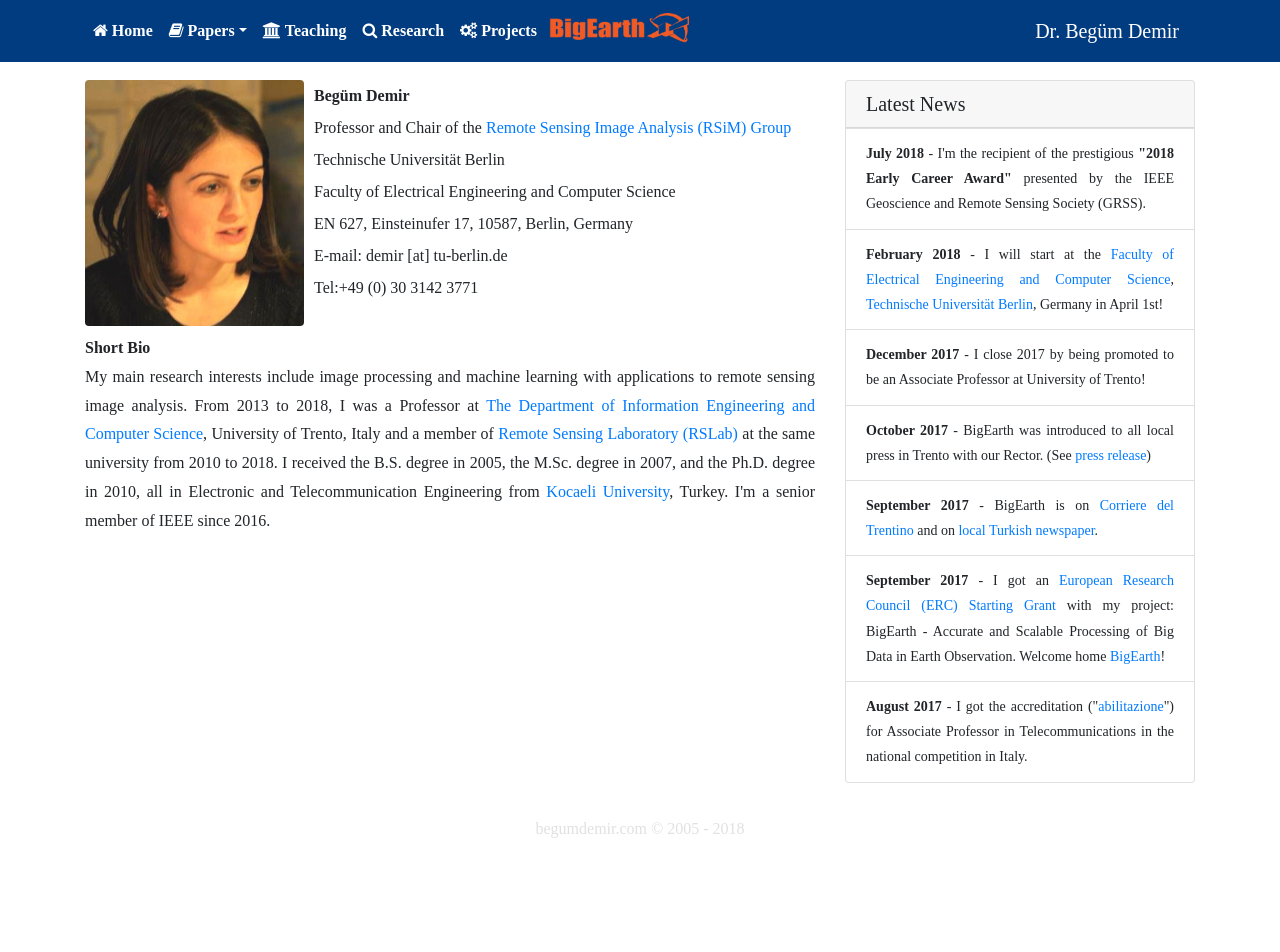
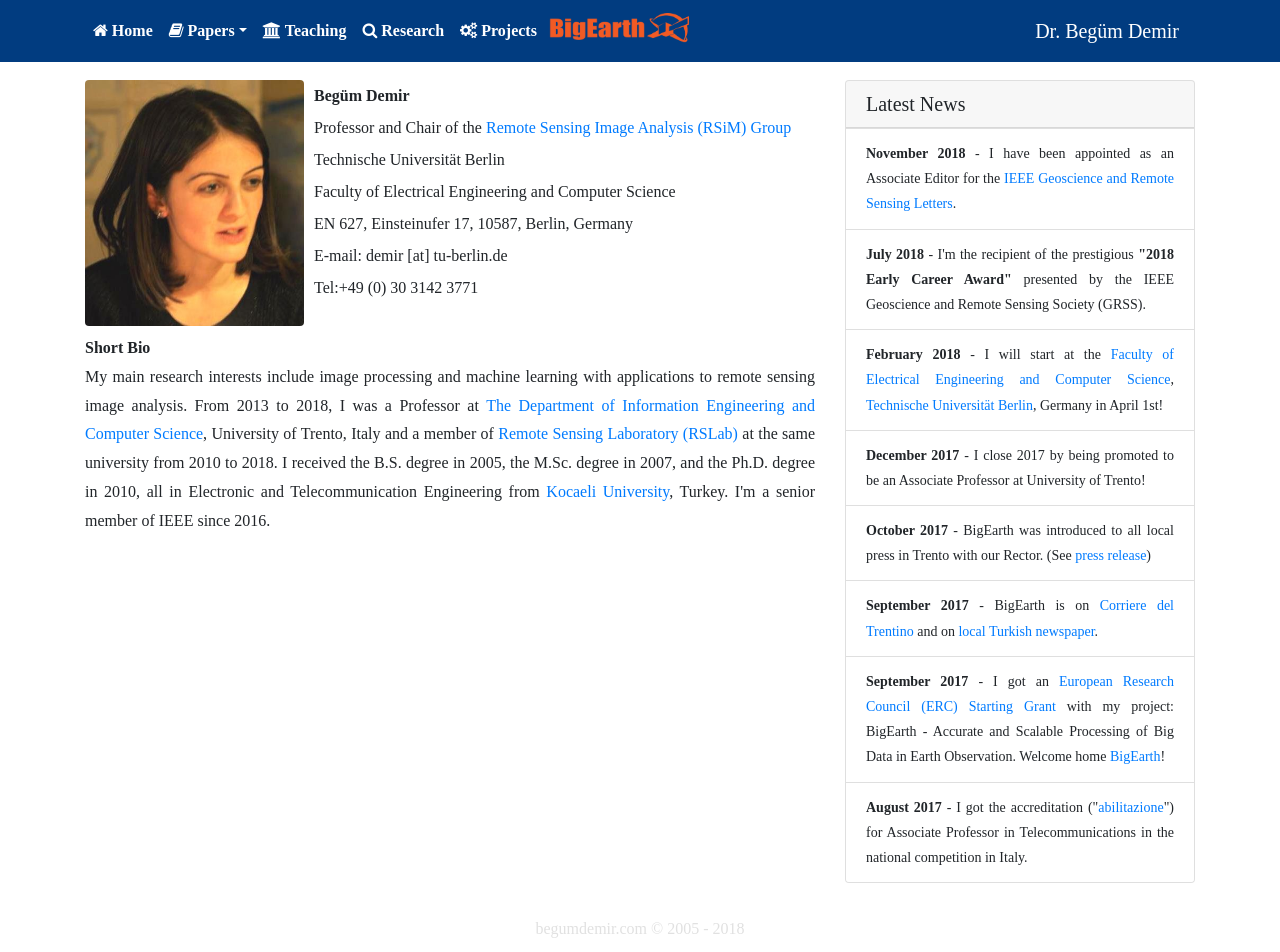
Before and after one commit to zafatar/bd, a Jekyll site: the page built from index.md, in a window 1280 px wide and 952 px high. Built offline with Jekyll 4.4.1, drawn with Linux system fonts in a browser that asks for light colours; nearby versions of some CDN libraries; some web fonts are replaced.

Commit message:
updated index

```diff
--- a/index.md
+++ b/index.md
@@ -39,6 +39,9 @@ From 2013 to 2018, I was a Professor at <a href="http://disi.unitn.it" target="_
 		<!-- List Group -->
 		<ul class="list-group list-group-flush" style="font-size: 14px">
 			<li class="list-group-item text-justify">
+				<b>November 2018</b> - I have been appointed as an Associate Editor for the <a href="http://www.grss-ieee.org/publication-category/grsl/" target="_blank">IEEE Geoscience and Remote Sensing Letters</a>.
+			</li>
+			<li class="list-group-item text-justify">
 				<b>July 2018</b> - I'm the recipient of the prestigious <b>"2018 Early Career Award"</b> presented by the IEEE Geoscience and Remote Sensing Society (GRSS).
 			</li>
 			<li class="list-group-item text-justify">
```
